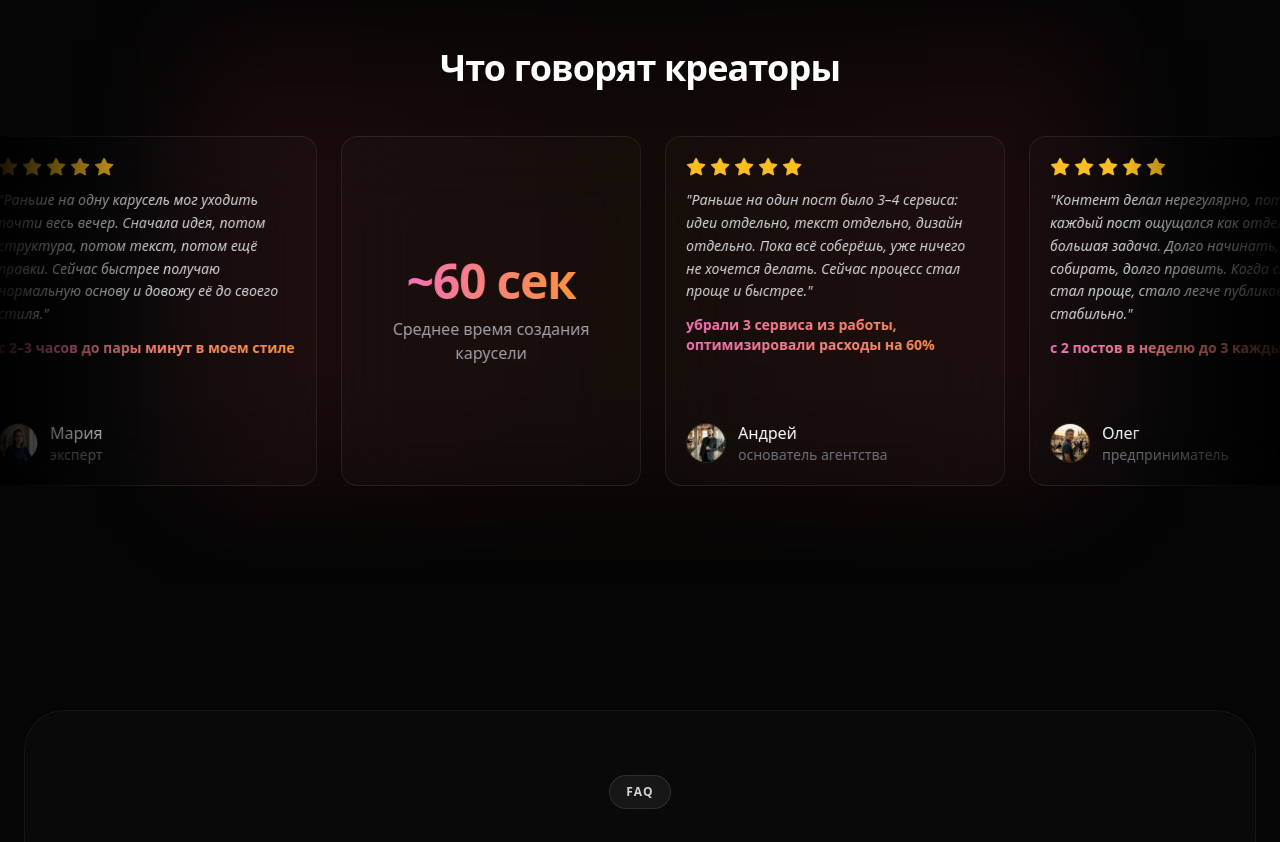
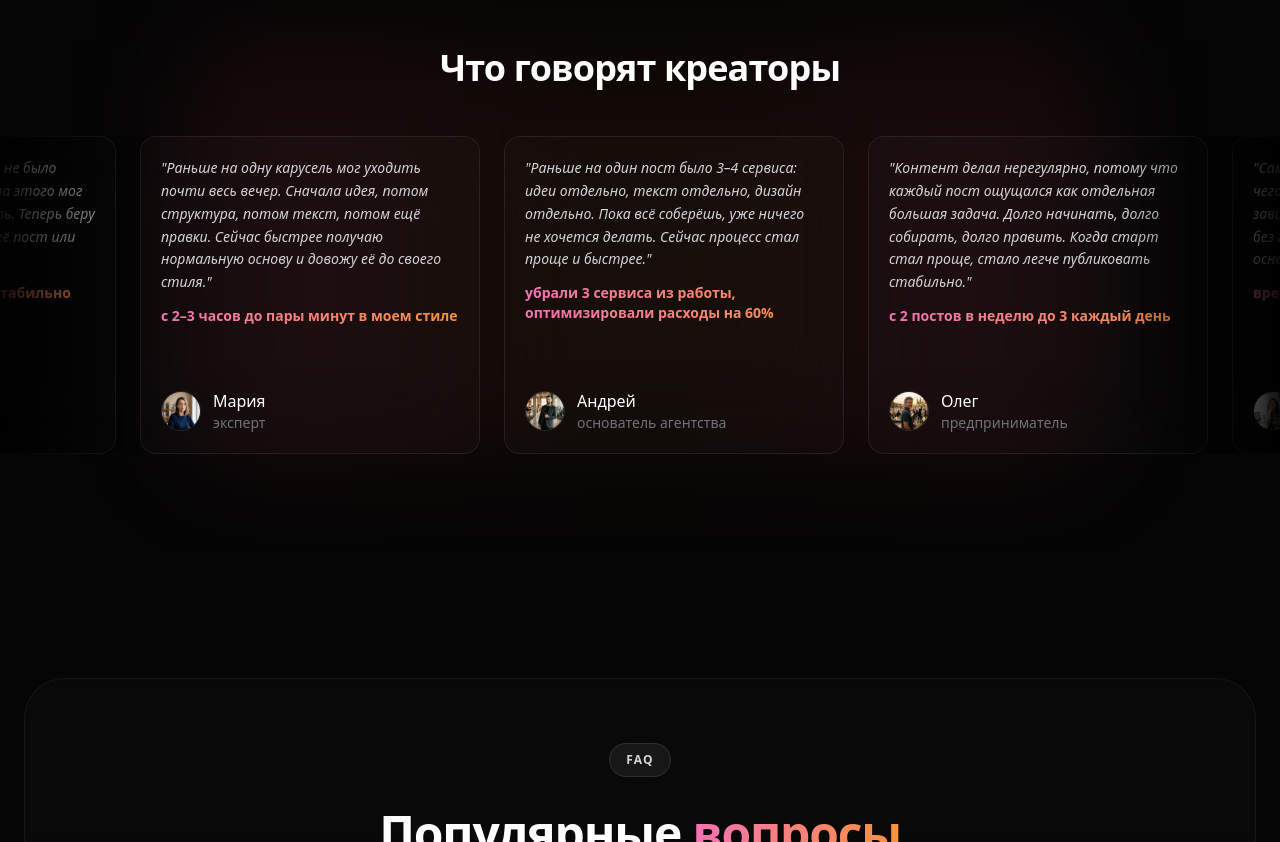
Before and after one commit to matteimikeska49-bot/gtf, a React (Vite) app: page /ru/ii-generator-karuseley in a window 1280 px wide. Shown: the part 7980-8822 px from the top of the page. Built offline with nearby package versions, Linux system fonts and the light colour scheme.

Commit message:
fix: restore Owner-confirmed testimonials and approved content H1

```diff
--- a/src/App.jsx
+++ b/src/App.jsx
@@ -52,7 +52,7 @@ const LandingPage = () => (
     <HowItWorksSection />
     <DifferentiationSection />
     <FAQSection />
-    <TestimonialsSection enabled={false} />
+    <TestimonialsSection />
     <PricingSection />
     <BottomCTA />
     <Footer />
--- a/src/components/AIContentPage.jsx
+++ b/src/components/AIContentPage.jsx
@@ -64,7 +64,7 @@ export const ContentHero = () => {
       </motion.div>
       <motion.div initial={{ opacity: 0, y: 30 }} animate={{ opacity: 1, y: 0 }} transition={{ duration: isMobile ? 0.6 : 0.8, delay: 0.1 }} className="max-w-3xl mx-auto w-full">
         <h1 className="text-[1.6rem] sm:text-[2rem] md:text-[2.6rem] lg:text-[3.1rem] font-bold text-white tracking-[-0.035em] leading-[1.12] mb-8 text-balance">
-          AI Content Generator —<br className="hidden md:block" /> Create Social Media Content<br className="hidden md:block" /> <span className="text-gradient-brand">in Seconds</span>
+          AI Content Generator —<br className="hidden md:block" /> Create Social Media Content<br className="hidden md:block" /> <span className="text-gradient-brand">with AI</span>
         </h1>
       </motion.div>
       <motion.p initial={{ opacity: 0, y: 30 }} animate={{ opacity: 1, y: 0 }} transition={{ duration: isMobile ? 0.6 : 0.8, delay: 0.2 }} className="text-sm md:text-[0.92rem] text-zinc-500 max-w-lg mx-auto mb-12 leading-[1.75] font-medium text-balance">
@@ -500,7 +500,7 @@ export const AIContentPage = () => (
         ]
       }
     ]} />
-    <TestimonialsSection enabled={false} />
+    <TestimonialsSection />
     <ContentFAQ />
     <ContentBottomCTA />
     <Footer />
--- a/src/components/AIContentPageRu.jsx
+++ b/src/components/AIContentPageRu.jsx
@@ -547,7 +547,7 @@ export const AIContentPageRu = () => {
           ]
         }
       ]} />
-      <TestimonialsSection enabled={false} />
+      <TestimonialsSection />
       <CarouselFAQRu />
       <CarouselBottomCTARu />
       <Footer />
--- a/src/components/CarouselPage.jsx
+++ b/src/components/CarouselPage.jsx
@@ -38,7 +38,7 @@ export const CarouselPage = () => (
         ]
       }
     ]} />
-    <TestimonialsSection enabled={false} />
+    <TestimonialsSection />
     <CarouselFAQ />
     <CarouselBottomCTA />
     <Footer />
--- a/src/components/InstagramPostPage.jsx
+++ b/src/components/InstagramPostPage.jsx
@@ -503,7 +503,7 @@ export const InstagramPostPage = () => (
         </ul>
       </div>
     </section>
-    <TestimonialsSection enabled={false} />
+    <TestimonialsSection />
     <PostFAQ />
     <PostBottomCTA />
     <Footer />
--- a/src/components/InstagramPostPageRu.jsx
+++ b/src/components/InstagramPostPageRu.jsx
@@ -727,7 +727,7 @@ export const InstagramPostPageRu = ({ pagePath }) => {
           </ul>
         </div>
       </section>
-      <TestimonialsSection enabled={false} />
+      <TestimonialsSection />
       <CarouselFAQRu config={config} />
       <CarouselBottomCTARu config={config} />
       <Footer />
--- a/src/components/LinkedInCarouselPage.jsx
+++ b/src/components/LinkedInCarouselPage.jsx
@@ -512,7 +512,7 @@ export const LinkedInCarouselPage = () => (
         ]
       }
     ]} />
-    <TestimonialsSection enabled={false} />
+    <TestimonialsSection />
     <LICarouselFAQ />
     <LICarouselBottomCTA />
     <Footer />
--- a/src/components/LinkedInCarouselPageRu.jsx
+++ b/src/components/LinkedInCarouselPageRu.jsx
@@ -541,7 +541,7 @@ export const LinkedInCarouselPageRu = () => (
         ]
       }
     ]} />
-      <TestimonialsSection enabled={false} />
+      <TestimonialsSection />
     <LICarouselFAQRu />
     <LICarouselBottomCTARu />
     <Footer />
--- a/src/components/LinkedInPostPage.jsx
+++ b/src/components/LinkedInPostPage.jsx
@@ -503,7 +503,7 @@ export const LinkedInPostPage = () => (
         </ul>
       </div>
     </section>
-    <TestimonialsSection enabled={false} />
+    <TestimonialsSection />
     <PostFAQ />
     <PostBottomCTA />
     <Footer />
--- a/src/components/LinkedInPostPageRu.jsx
+++ b/src/components/LinkedInPostPageRu.jsx
@@ -533,7 +533,7 @@ export const LinkedInPostPageRu = () => (
         </ul>
       </div>
     </section>
-      <TestimonialsSection enabled={false} />
+      <TestimonialsSection />
     <CarouselFAQRu />
     <CarouselBottomCTARu />
 
--- a/src/components/TestimonialsSection.jsx
+++ b/src/components/TestimonialsSection.jsx
@@ -8,10 +8,9 @@ export const TestimonialsSection = ({ enabled = true }) => {
   const touchTimerRef = useRef(null);
   const isRu = lang === 'RU';
 
-  // Provide fallbacks to avoid map over undefined
-  const testimonials = rawTestimonials.length > 0 ? rawTestimonials : [
-    { type: "stat", value: "0", label: "Loading..." }
-  ];
+  // Owner confirmed the existing named quotes, not aggregate product statistics.
+  // Keep stat records in i18n, but do not publish them as verified social proof.
+  const testimonials = rawTestimonials.filter((item) => item.type !== 'stat');
 
   // Дублируем элементы для непрерывного бесконечного потока
   const duplicatedTestimonials = [...testimonials, ...testimonials];
@@ -45,10 +44,6 @@ export const TestimonialsSection = ({ enabled = true }) => {
   );
 
   /* ── Card size classes: compact for RU, original for EN ── */
-  const statCardClass = isRu
-    ? "flex-shrink-0 w-[260px] md:w-[300px] bg-white/[0.02] border border-white/[0.08] backdrop-blur-2xl rounded-2xl px-5 py-6 flex flex-col items-center justify-center"
-    : "flex-shrink-0 w-[280px] md:w-[350px] bg-white/[0.02] border border-white/[0.08] backdrop-blur-2xl rounded-2xl p-6 flex flex-col items-center justify-center h-auto min-h-[250px]";
-
   const testimonialCardClass = isRu
     ? "flex-shrink-0 w-[300px] md:w-[340px] bg-white/[0.02] border border-white/[0.08] backdrop-blur-2xl rounded-2xl px-5 py-5 flex flex-col justify-between"
     : "flex-shrink-0 w-[300px] md:w-[400px] bg-white/[0.02] border border-white/[0.08] backdrop-blur-2xl rounded-2xl p-6 flex flex-col justify-between h-auto min-h-[250px]";
@@ -65,9 +60,8 @@ export const TestimonialsSection = ({ enabled = true }) => {
     ? "flex items-center gap-3 mt-auto pt-2"
     : "flex items-center gap-3 mt-4";
 
-  // Keep attribution intact, but do not publish unverified testimonials/results.
-  // Re-enabling requires evidence for the exact quotes and statistics.
-  if (!enabled) return null;
+  // Exact 20 existing quotes/attributions/results authorised by Owner for PR #19.
+  if (!enabled || testimonials.length === 0) return null;
 
   return (
     <section className="relative z-10 py-16 md:py-24 w-full flex flex-col items-center overflow-hidden">
@@ -108,23 +102,6 @@ export const TestimonialsSection = ({ enabled = true }) => {
           onTouchEnd={handleTouchEnd}
         >
           {duplicatedTestimonials.map((t, idx) => {
-            /* ── Stat accent card ── */
-            if (t.type === 'stat') {
-              return (
-                <div
-                  key={idx}
-                  className={statCardClass}
-                >
-                  <span className="text-4xl md:text-5xl font-bold text-transparent bg-clip-text bg-gradient-to-r from-pink-400 to-orange-400 mb-3 tracking-tight">
-                    {t.value}
-                  </span>
-                  <span className="text-zinc-400 text-sm md:text-base text-center font-medium leading-snug">
-                    {t.label}
-                  </span>
-                </div>
-              );
-            }
-
             /* ── Testimonial card ── */
             return (
               <div
@@ -134,9 +111,11 @@ export const TestimonialsSection = ({ enabled = true }) => {
                 onMouseLeave={resumeSlider}
               >
                 <div>
-                  <div className={`flex gap-1 ${isRu ? 'mb-3' : 'mb-4'}`}>
-                    {[...Array(5)].map((_, i) => <StarIcon key={i} />)}
-                  </div>
+                  {Number.isInteger(t.rating) && t.rating >= 1 && t.rating <= 5 && (
+                    <div className={`flex gap-1 ${isRu ? 'mb-3' : 'mb-4'}`} aria-label={`${t.rating} / 5`}>
+                      {Array.from({ length: t.rating }, (_, i) => <StarIcon key={i} />)}
+                    </div>
+                  )}
                   <p className={textClass}>
                     "{t.text}"
                   </p>
```
Also changed, not shown: 263 other files (tests, documents, lock files or other folders).
